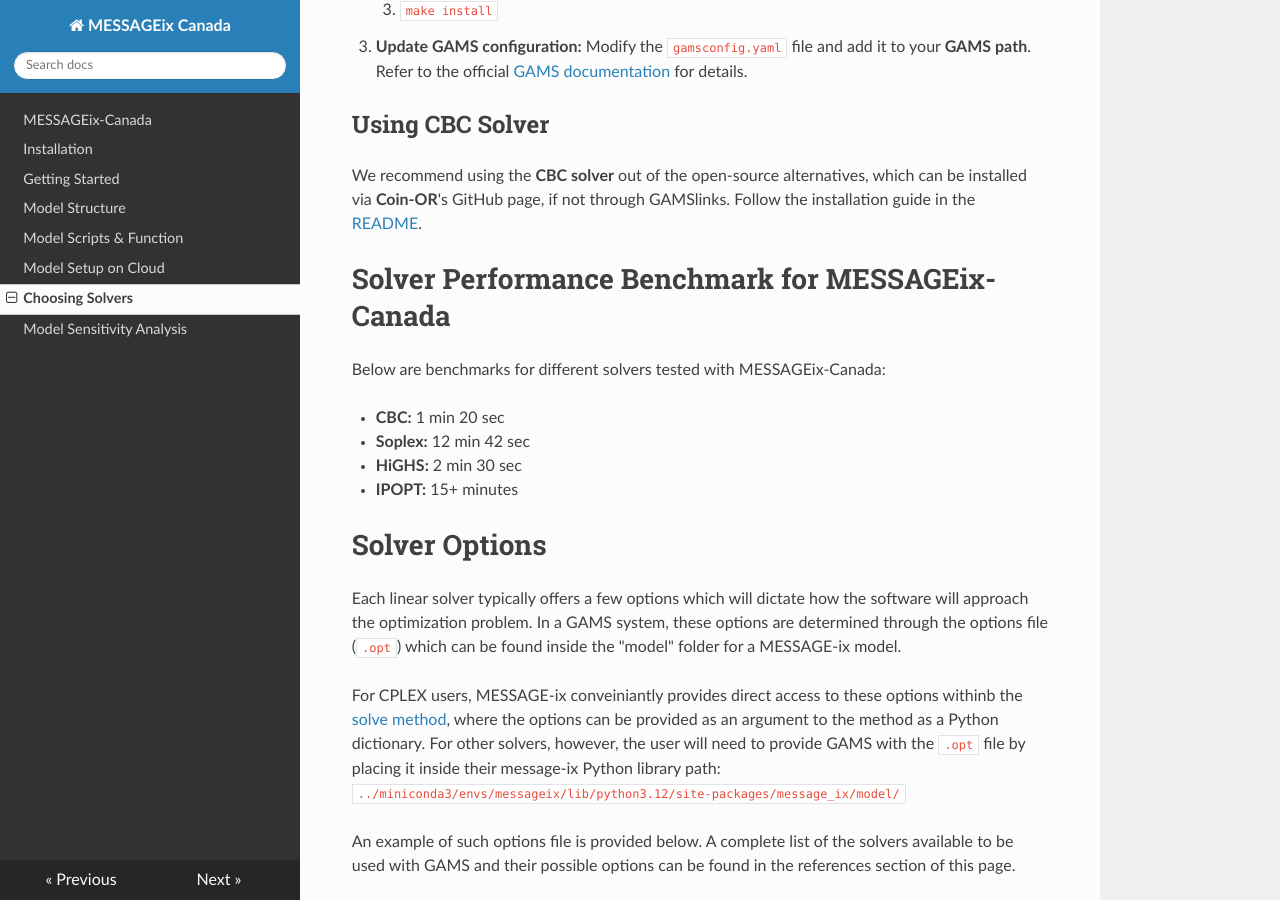
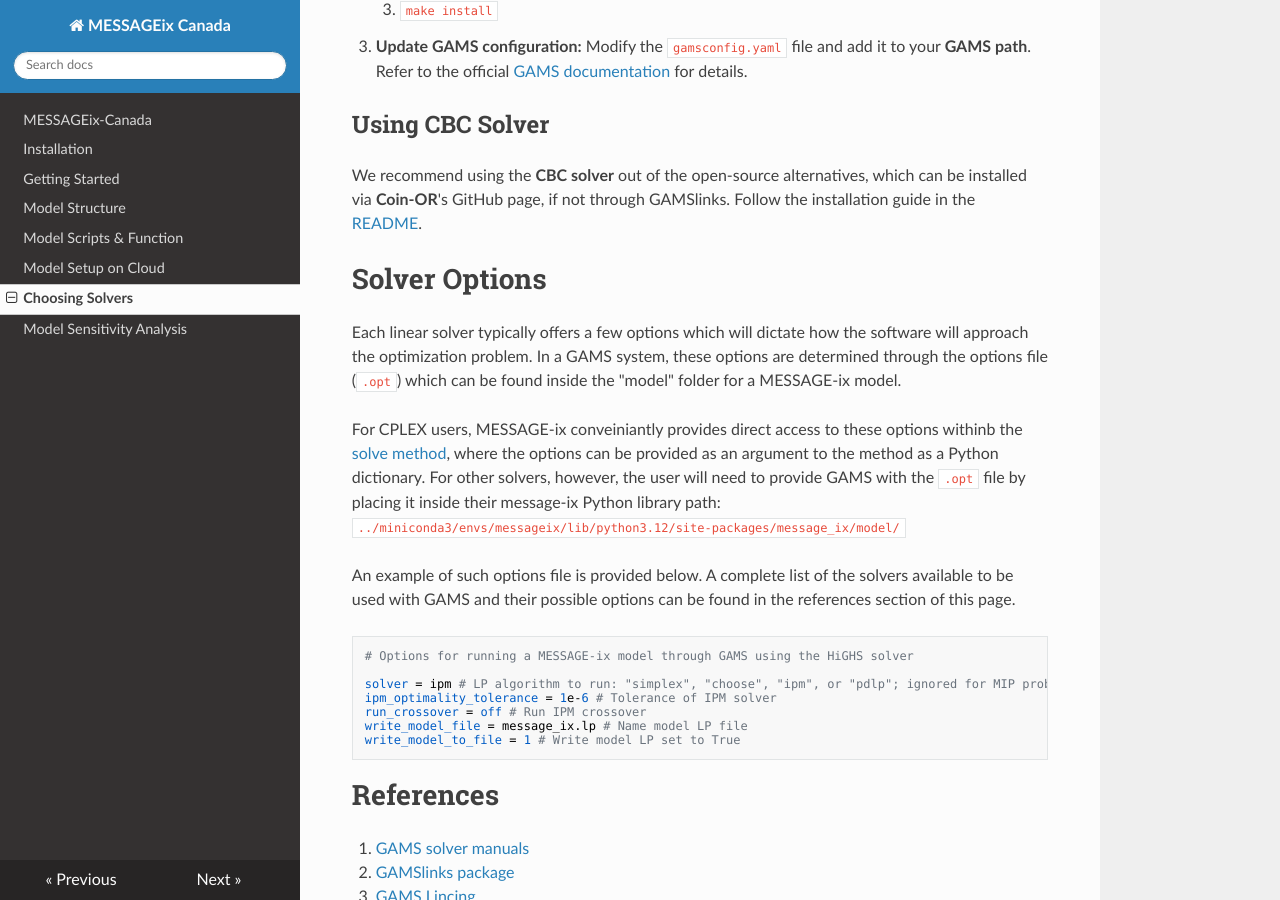
Before and after one commit to awais307/message-ix-canada, an MkDocs documentation site: the page built from docs/solvers.md, in a window 1280 px wide and 900 px high, scrolled down 1226 px. Built offline with MkDocs 1.6.1, drawn with Linux system fonts in a browser that asks for light colours; nearby versions of some CDN libraries.

Commit message:
Removed Solver Benchmarks from Documentation
* Removed solver benchmark section from solvers.md

```diff
--- a/docs/solvers.md
+++ b/docs/solvers.md
@@ -57,15 +57,6 @@ To install open-source solvers via [GAMSlinks](https://github.com/coin-or/GAMSli
 
 We recommend using the **CBC solver** out of the open-source alternatives, which can be installed via **Coin-OR**'s GitHub page, if not through GAMSlinks. Follow the installation guide in the [README](https://github.com/coin-or/Cbc/blob/master/README.md#download).
 
-# Solver Performance Benchmark for MESSAGEix-Canada
-
-Below are benchmarks for different solvers tested with MESSAGEix-Canada:
-
-- **CBC:** 1 min 20 sec
-- **Soplex:** 12 min 42 sec
-- **HiGHS:** 2 min 30 sec
-- **IPOPT:** 15+ minutes
-
 # Solver Options
 
 Each linear solver typically offers a few options which will dictate how the software will approach the optimization problem. In a GAMS system, these options are determined through the options file (`.opt`) which can be found inside the "model" folder for a MESSAGE-ix model.
```
Also changed, not shown: 2 other files.
